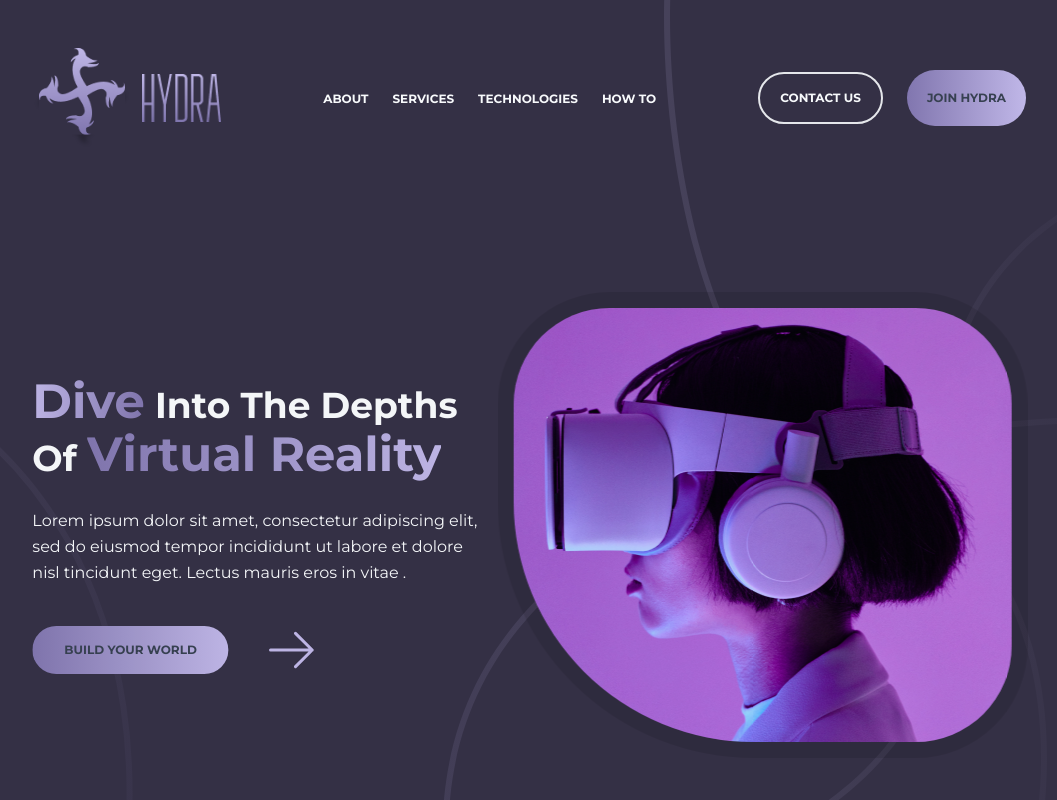
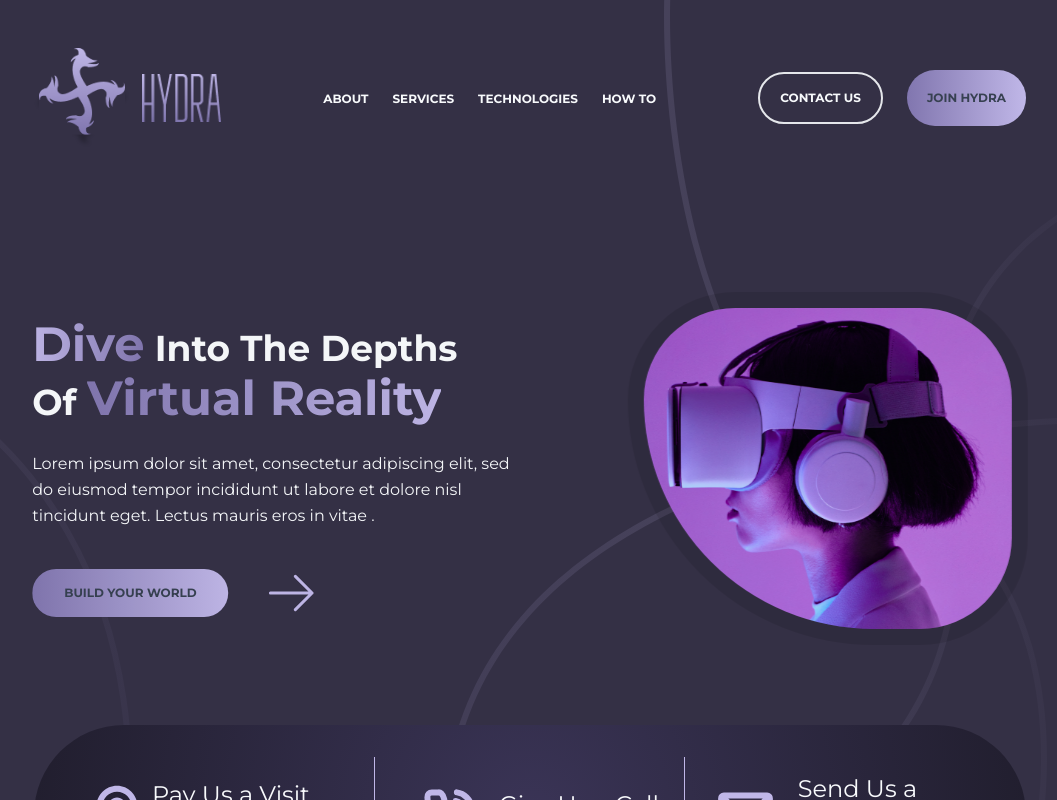
Before and after one commit to EvaldasP/hydra-landing-page, an Angular app: page / in a window 1280 px wide. Shown: the top 800 px of the page, without its empty margins (110-1167 px from the left). Built offline with nearby package versions, Linux system fonts and the light colour scheme.

Commit message:
try to optimaze image load

```diff
--- a/src/app/app.component.html
+++ b/src/app/app.component.html
@@ -1,6 +1,9 @@
 @if(isLoaded$ | async){
 <div class="main-wrapper px-36 max-sm:px-6 max-lg:px-12 pt-12">
+  @defer {
   <app-hero></app-hero>
+
+  }
   <div class="mt-24">
     <app-introduction></app-introduction>
   </div>
--- a/src/app/sections/hero/hero.component.html
+++ b/src/app/sections/hero/hero.component.html
@@ -40,8 +40,11 @@
       data-aos="fade-left"
       data-aos-duration="3000"
       class="rounded-tl-[7rem] rounded-tr-[7rem] rounded-br-[7rem] rounded-bl-[16rem] border-[1rem] border-black border-opacity-10 max-lg:mb-10"
-      src="hero-main.png"
+      ngSrc="hero-main.png"
       alt="hero"
+      width="400"
+      height="400"
+      priority
     />
   </div>
   <app-hero-contacts></app-hero-contacts>
--- a/src/app/sections/hero/hero.component.ts
+++ b/src/app/sections/hero/hero.component.ts
@@ -1,11 +1,12 @@
 import { Component } from '@angular/core';
 import { NavigationComponent } from './components/navigation/navigation.component';
 import { HeroContactsComponent } from './components/hero-contacts/hero-contacts.component';
+import { NgOptimizedImage } from '@angular/common';
 
 @Component({
   selector: 'app-hero',
   standalone: true,
-  imports: [NavigationComponent, HeroContactsComponent],
+  imports: [NavigationComponent, HeroContactsComponent, NgOptimizedImage],
   templateUrl: './hero.component.html',
   styleUrl: './hero.component.scss',
 })
```
